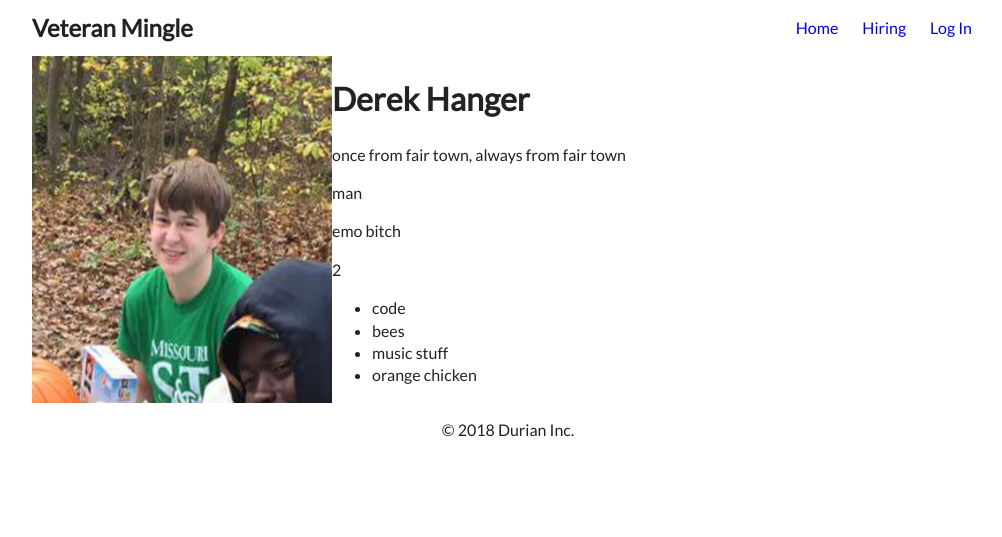
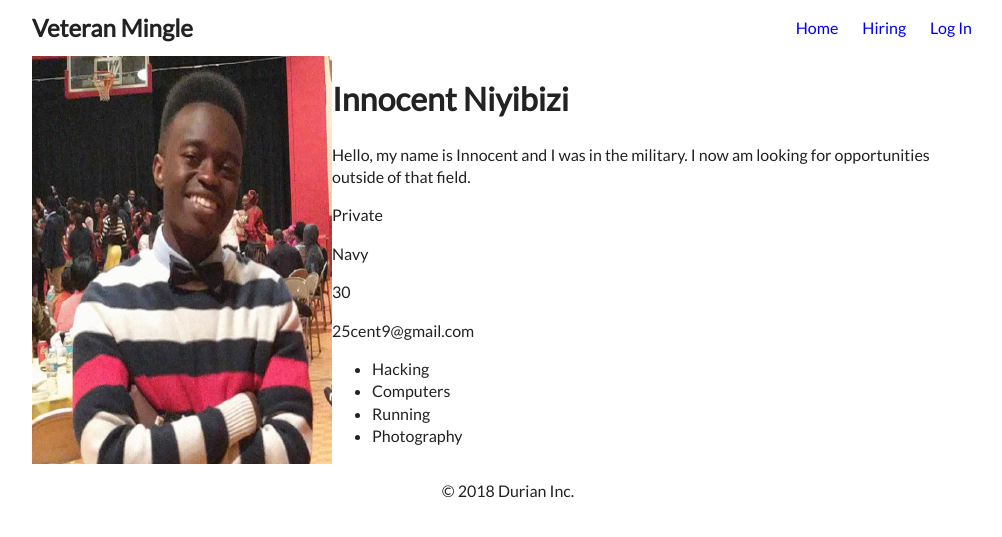
Before and after one commit to Durian-Inc/VeterIn, a Flask app: a page that uses app/templates/veteran.html in a window 1280 px wide. Shown: the top 537 px of the page, without its empty margins (132-1134 px from the left). Run offline with Flask 2, Linux system fonts and the light colour scheme; data comes from the database, SQL or seed files in the repository; both versions use the stored data as it was after the commit.

Commit message:
Integrated the simple veteran profile page: A usename will be paseed to a function that returns information about the veteran.

```diff
--- a/app/templates/veteran.html
+++ b/app/templates/veteran.html
@@ -14,6 +14,7 @@
     <p class="veteran___rank">{{ veteran.rank }}</p>
     <p class="veteran___branch">{{ veteran.branch }}</p>
     <p class="veteran___years">{{ veteran.years_served }}</p>
+    <p class="veteran___contact">{{ veteran.contact}}</p>
     {% if veteran.skills %}
     {% set skills = veteran.skills.split(',') %}
     <ul class="veteran___skills">
--- a/app/views.py
+++ b/app/views.py
@@ -10,12 +10,14 @@
 DATABASE = 'app/database/vets.db'
 
 def get_veteran(uname):
-    command = "SELECT * FROM veterans where username= '%s' " %uname
-    print command
-    # with sql.connect(DATABASE) as con:
-    #     cur = con.cursor()
-    #     cur.execute("SELECT * FROM veterans where username= '%s' " %uname)
-
+    vet = None
+    command = "SELECT * FROM veterans where username = '%s' " %uname
+    with sql.connect(DATABASE) as con:
+        cur = con.cursor()
+        cur.execute(command)
+        vet = cur.fetchone()
+        cur.close()
+    return vet
 
 @app.route('/')
 def index():
@@ -25,18 +27,22 @@
 @app.route('/veteran/<username>', methods=['GET'])
 @uses_template('veteran.html')
 def vetpro(username):
-    veteran = get_veteran(username)
-    vet = {
-        'username': "daddyd",
-        'name': "Derek Hanger",
-        'skills': "code,bees,music stuff,orange chicken",
-        'years_served': 2,
-        'rank': "man",
-        'branch': "emo bitch",
-        'bio': "once from fair town, always from fair town",
-        'image': "derek.png"
+    vet = get_veteran(username)
+    for val in vet:
+        print val
+    print len(vet)
+    veteran = {
+        'username': vet[0],
+        'name': vet[1],
+        'skills': vet[2],
+        'years_served': vet[3],
+        'rank': vet[4],
+        'branch': vet[5],
+        'bio': vet[6],
+        'contact': vet[8],
+        'image': vet[7]
     }
 
     return {
-        'veteran': vet
+        'veteran': veteran
     }
```
Also changed, not shown: app/database/vets.db, app/static/img/inni.gif (added).
